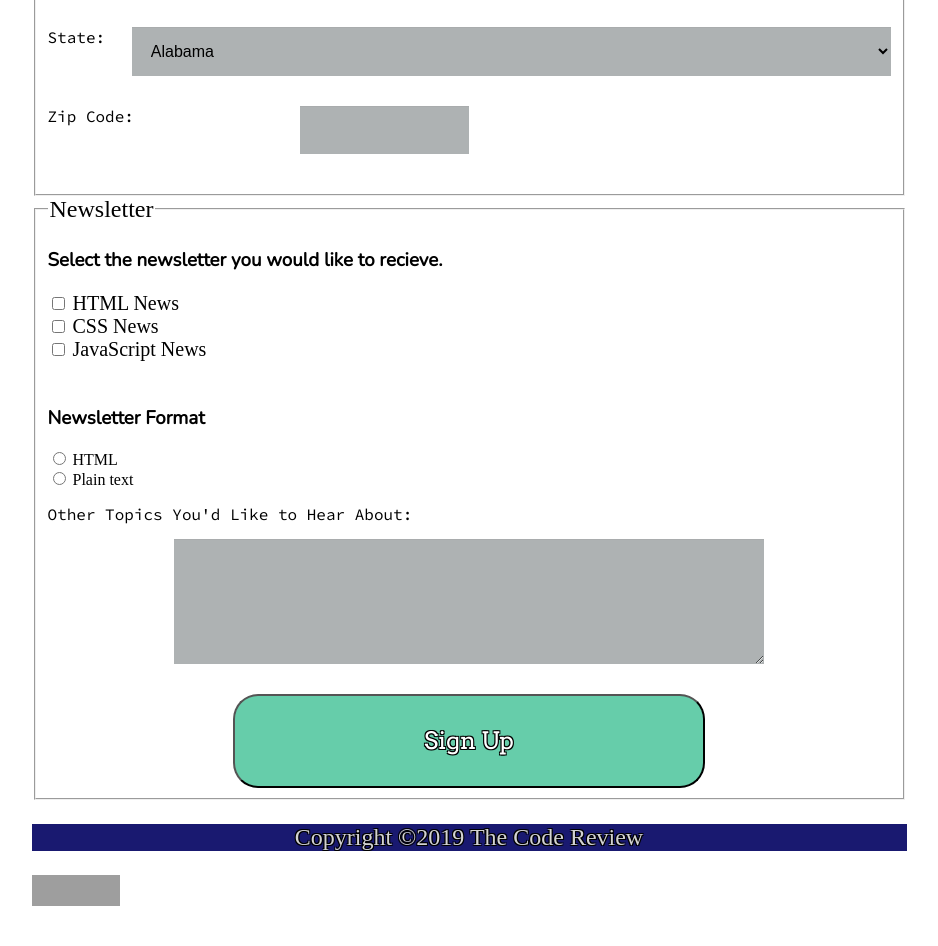
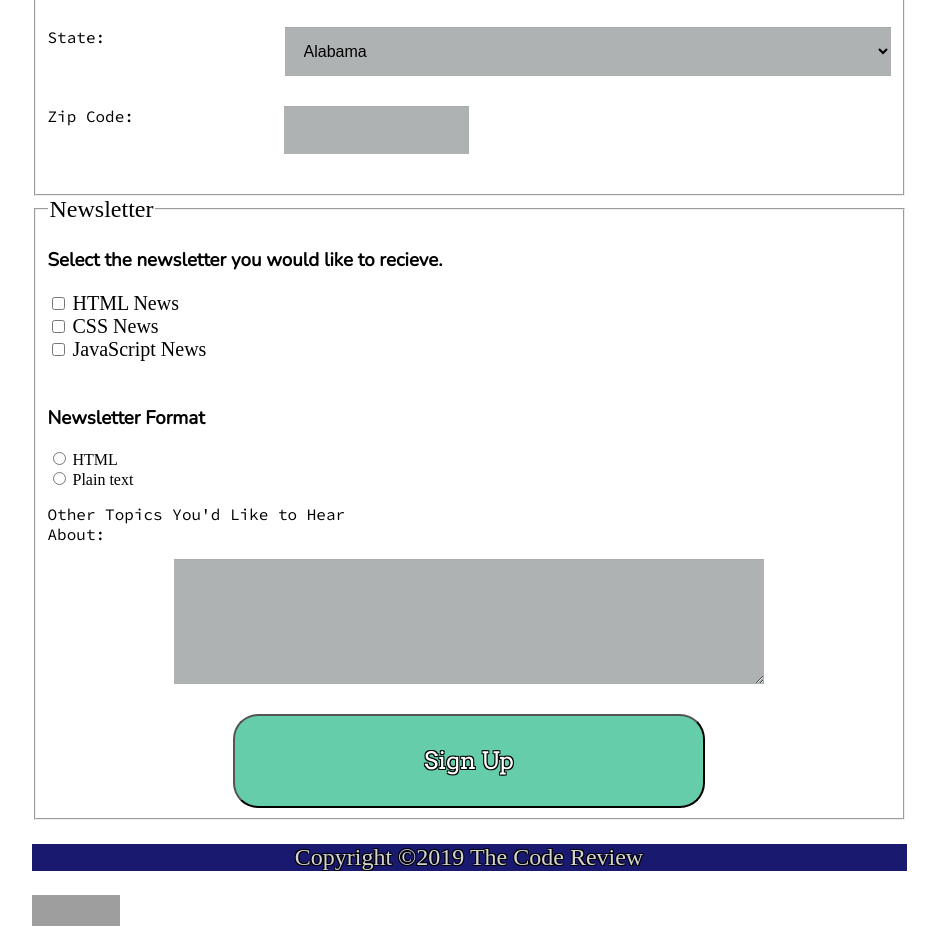
Before and after one commit to BlakeACollins/onlineRegistrationForm, a plain HTML site: page index.html in a window 1280 px wide. Shown: the part 705-1651 px from the top of the page, without its empty margins (171-1109 px from the left). Drawn offline with nearby package versions, Linux system fonts and the light colour scheme; grey boxes are pictures that could not be loaded.

Commit message:
Add files via upload

```diff
--- a/css/styles.css
+++ b/css/styles.css
@@ -67,6 +67,15 @@ select{
     box-shadow: 0 1px 0 rgba(0,0,0,0.03) inset;
     margin-bottom: 30px;
 
+  }
+  .input-selection{
+      display: block
+
+  }
+
+  label{
+      display: block;
+      width: 150px;
   }
   #zip {
     width: 35%;
@@ -148,6 +157,10 @@ input:focus, textarea:focus {
         max-width: 70%;
     }
 
+    label{
+        width: 300px;
+    }
+
     input{
         max-width: 80%;
     }
@@ -157,8 +170,8 @@ input:focus, textarea:focus {
         justify-content: space-between;
     }
     #zip {
-        width: 20%;
-        margin-right: 50%;
+
+        width: 27%;
     }
     .newsletter{
         margin: 0 auto;
```
